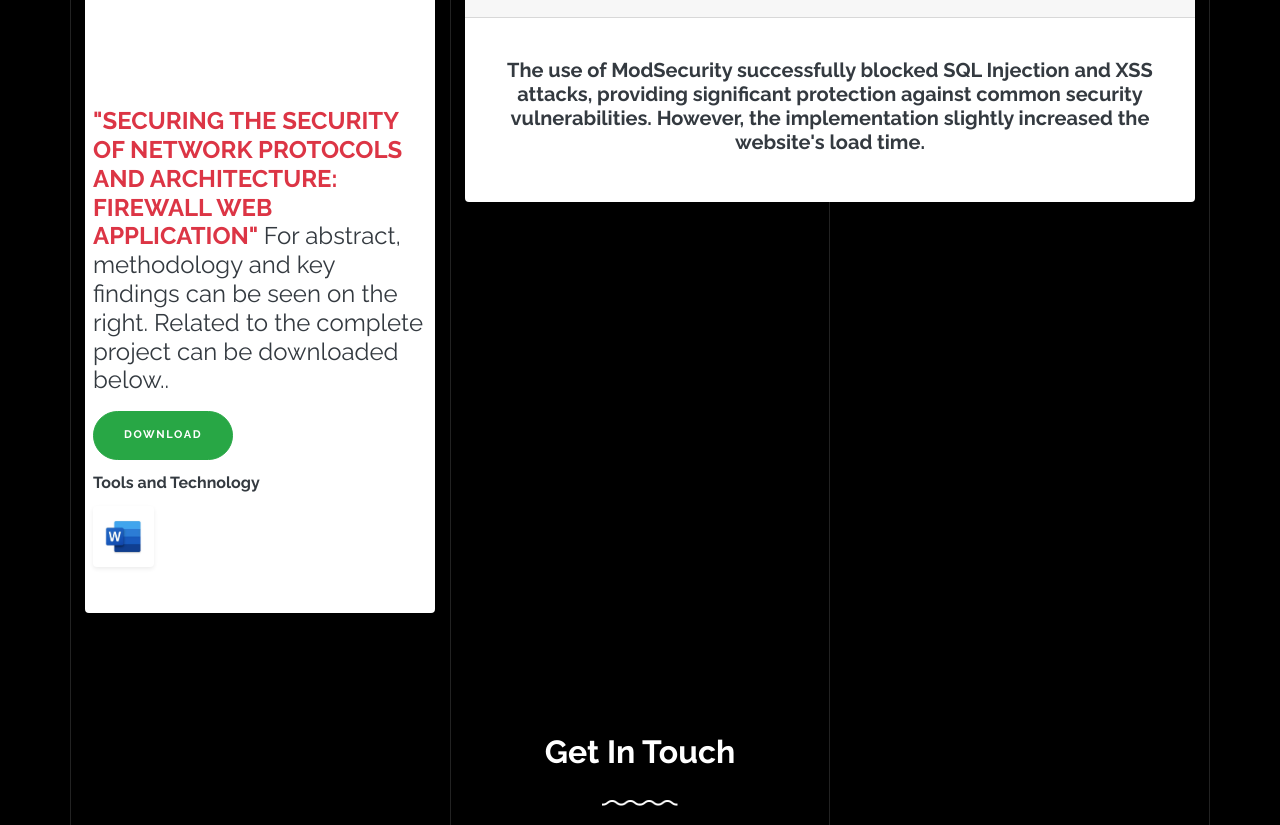
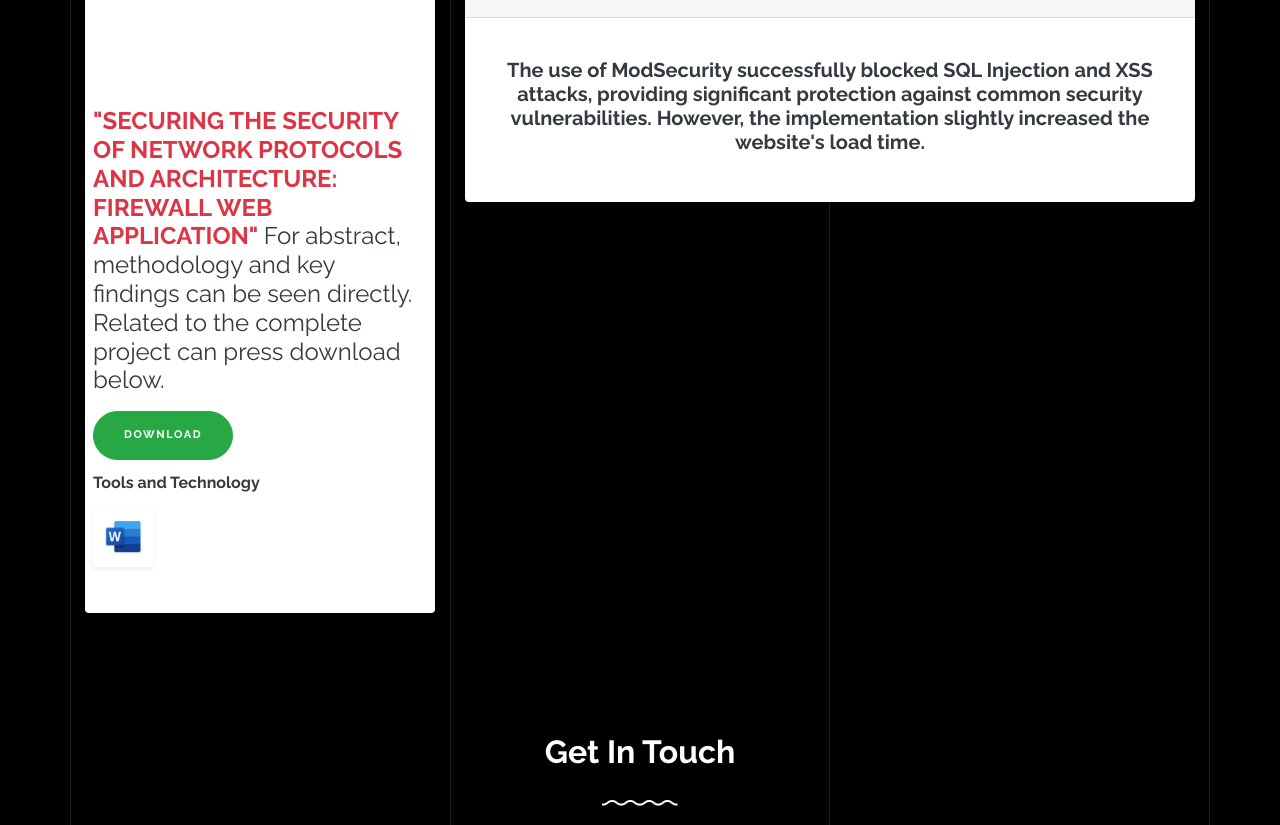
Before and after one commit to AchmadSyafi/Portofolio-Achmad, a plain HTML site: page index.html in a window 1280 px wide. Shown: the part 2690-3515 px from the top of the page. Drawn offline with nearby package versions, Linux system fonts and the light colour scheme; files whose address does not match are found by name.

Commit message:
pesan baru

```diff
--- a/index.html
+++ b/index.html
@@ -364,9 +364,7 @@
                             "SECURING THE SECURITY OF NETWORK PROTOCOLS AND
                             ARCHITECTURE: FIREWALL WEB APPLICATION"
                           </a>
-                          For abstract, methodology and key findings can be seen
-                          on the right. Related to the complete project can be
-                          downloaded below..
+                          For abstract, methodology and key findings can be seen directly. Related to the complete project can press download below.
                         </h4>
                         <div class="row my-2">
                           <div class="col-lg">
```
